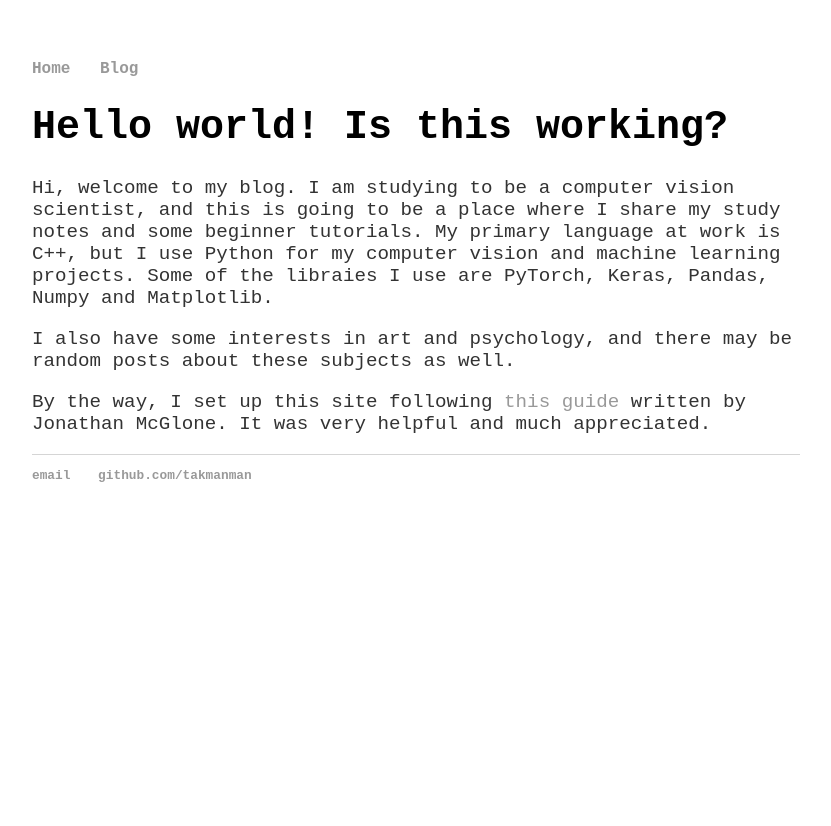
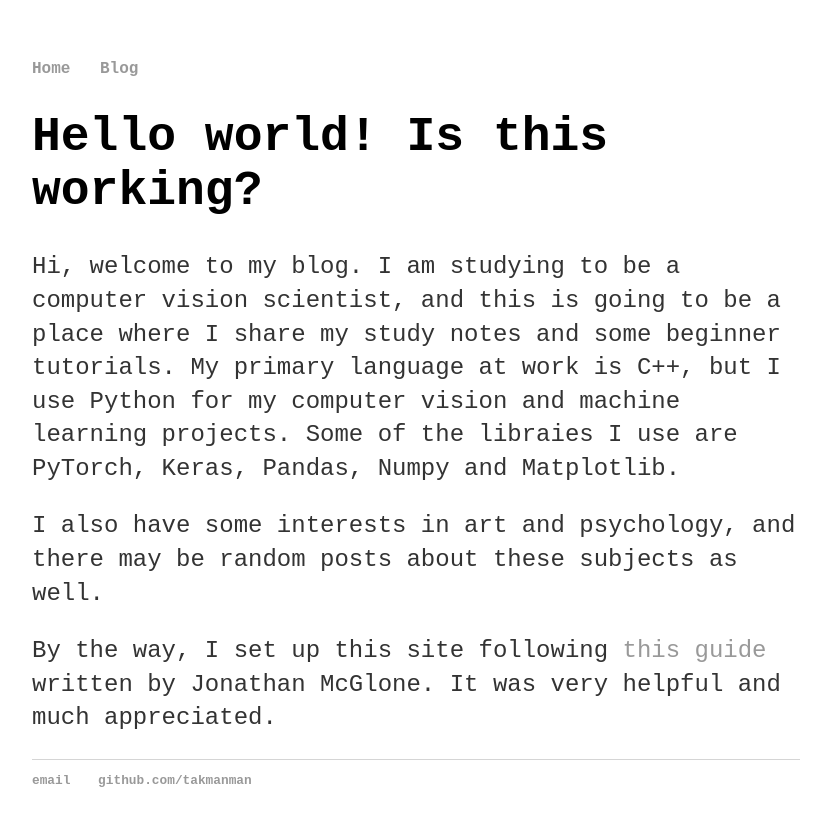
Before and after one commit to takmanman/takmanman.github.io, a Jekyll site: the page built from index.html, in a window 1280 px wide. Shown: the top 826 px of the page, without its empty margins (224-1055 px from the left). Built offline with Jekyll 4.4.1, drawn with Linux system fonts in a browser that asks for light colours.

Commit message:
Update main.css

```diff
--- a/css/main.css
+++ b/css/main.css
@@ -21,12 +21,12 @@ a:hover {
     text-decoration: underline;
 }
 h1 {
-    font-size: 2.5em;
+    font-size: 3em;
 
 }
 p {
-    font-size: 1.2em;
-    line-height: 1.em;
+    font-size: 1.5em;
+    line-height: 1.4em;
     color: #333;
 }
 footer {
@@ -36,7 +36,7 @@ footer {
 
 ul.posts {
     margin: 20px auto 40px;
-    font-size: 1.2em;
+    font-size: 1.5em;
 }
 
 ul.posts li {
```
